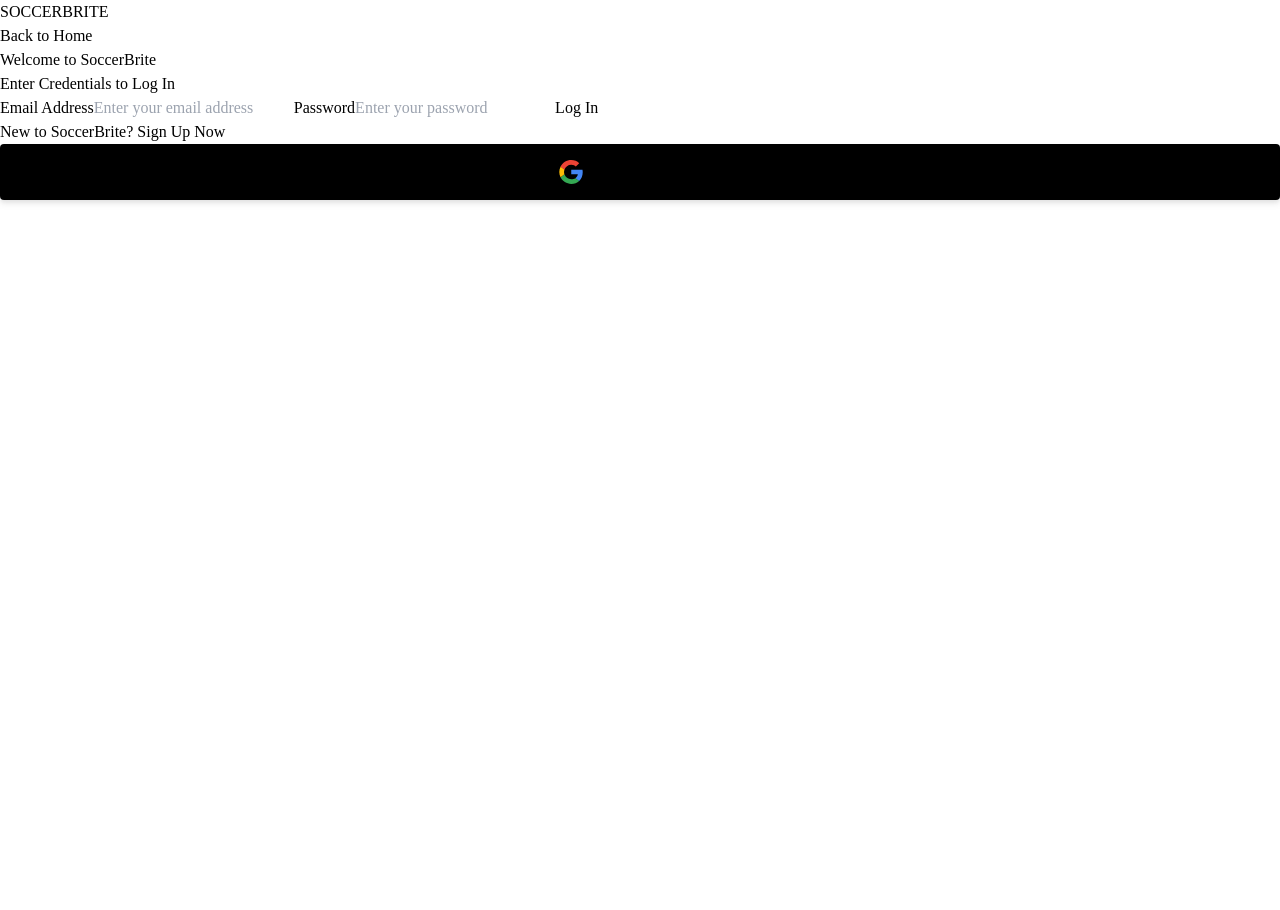
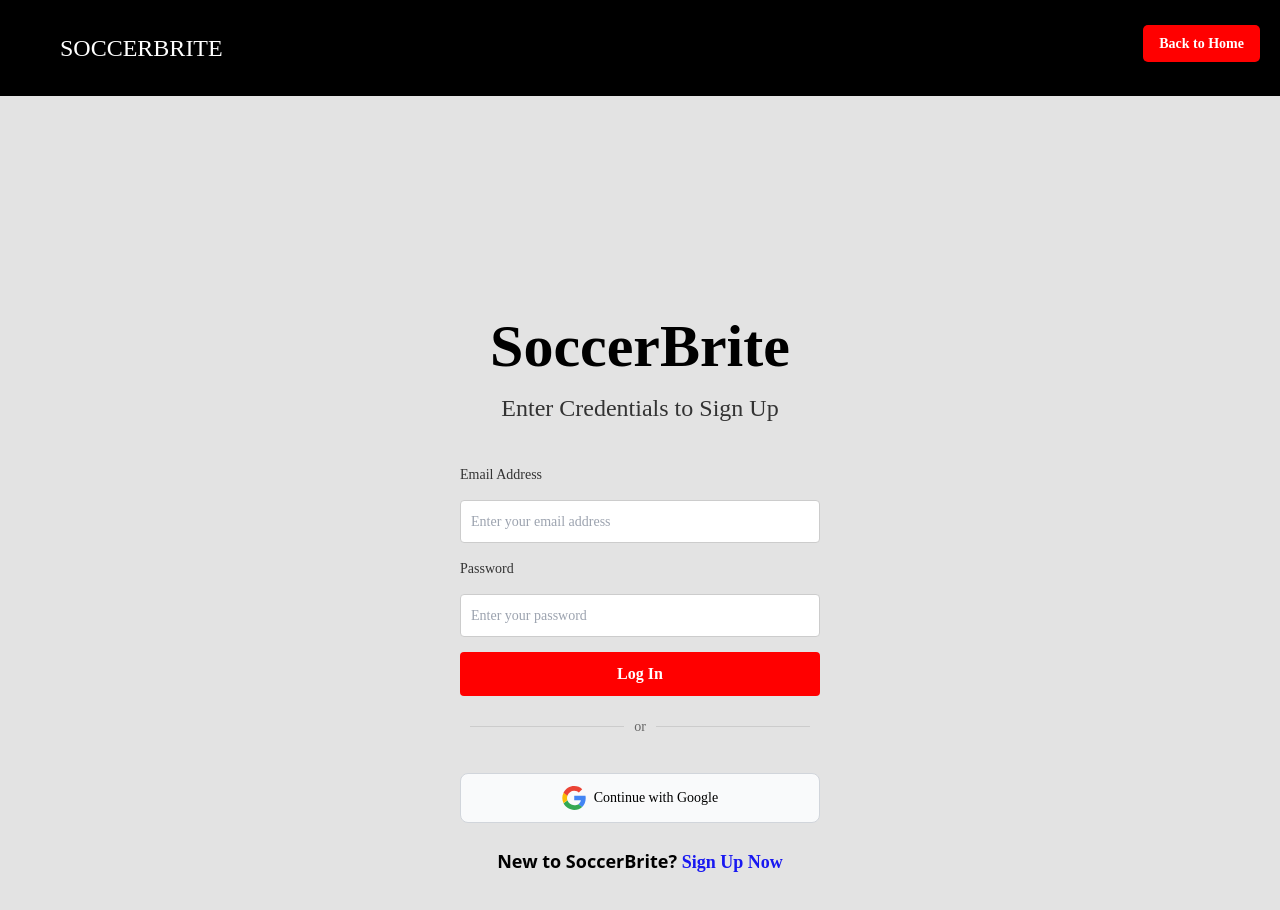
Before and after one commit to meftahul1/soccerbrite, a Next.js app in the folder client/: page /login in a window 1280 px wide. Shown: the top 910 px of the page. Before the commit the page ends 800 px from the top, so only its background shows below. Built offline with nearby package versions, Linux system fonts and the light colour scheme.

Commit message:
small changes

```diff
--- a/client/app/Home.css
+++ b/client/app/Home.css
@@ -2,6 +2,7 @@
   margin: 0;
   padding-bottom: 500px;
   background-color: #e3e3e3;
+  overflow: hidden;
 }
 
 .header {
@@ -295,3 +296,20 @@
 .google-btn {
   padding: 100px;
 }
+
+.divider {
+  display: flex;
+  align-items: center;
+  justify-content: center;
+  margin: 20px 0;
+}
+.line {
+  flex: 1;
+  height: 1px;
+  background-color: #ccc;
+  margin: 0 10px;
+}
+.or-text {
+  font-size: 14px;
+  color: #666;
+}
--- a/client/app/_components/GoogleButton.jsx
+++ b/client/app/_components/GoogleButton.jsx
@@ -3,14 +3,17 @@
 const GoogleButton = () => {
   return (
     <button
-      className="flex w-full justify-center gap-5 rounded bg-black px-4 py-4 text-sm font-bold drop-shadow-md hover:bg-gray-50"
+      className="flex w-full justify-center items-center gap-3 rounded-lg bg-gray-50 px-4 py-3 text-sm font-medium border border-gray-300 transition hover:bg-gray-100 mt-4"
       onClick={() => signIn('google')}
     >
-      <GoogleLogo />
-      <div>Sign in with Google</div>
+      <div className="flex items-center gap-2">
+        <GoogleLogo />
+        <span>Continue with Google</span>
+      </div>
+      {/* <span className="text-gray-500">→</span> */}
     </button>
-  )
-}
+  );
+};
 
 export default GoogleButton
 
--- a/client/app/_components/Navbar.jsx
+++ b/client/app/_components/Navbar.jsx
@@ -33,7 +33,7 @@
                 SoccerBrite
             </h1>
             <Link href="/signup">
-                <button className="hidden md:block bg-white px-8 py-2 rounded-full">Sign Up</button>
+                <button className="hidden md:block bg-white px-8 py-2 rounded-full transition hover:bg-gray-200">Sign Up</button>
             </Link>
             {/* <button className="hidden md:block bg-white px-8 py-2 rounded-full">Sign Up</button> */}
             <Image src={icon} onClick={() => setshowMenu(true)} alt="icon" className='md:hidden w-7 cursor-pointer'/>
--- a/client/app/login/page.js
+++ b/client/app/login/page.js
@@ -1,11 +1,11 @@
 "use client";
-import Image from 'next/image';
-// SoccerBriteLanding.jsx
 import React from 'react';
-// import '../Home.css';
+import '../Home.css';
 import '@styles/globals.css'
 import Link from 'next/link';
 import GoogleButton from '../_components/GoogleButton';
+
+
 
 
 const Login = () => {
@@ -18,8 +18,13 @@
         </div>
       </div>
       <div className="signup-container">
-        <h1>Welcome to SoccerBrite</h1>
-        <h2>Enter Credentials to Log In</h2>
+
+        <h1 className="text-2xl sm:text-5xl md:text-6xl font-bold mb-4">
+            SoccerBrite
+        </h1>
+        <h2 className="text-lg sm:text-xl md:text-2xl font-medium">
+            Enter Credentials to Sign Up
+        </h2>
 
         <form className="signup-form">
 
@@ -32,6 +37,16 @@
           <button type="submit" className="signup-btn">Log In</button>
         </form>
 
+        <div className="divider">
+          <span className="line"></span>
+          <span className="or-text">or</span>
+          <span className="line"></span>
+        </div>
+
+        <div className="google-container">
+          <GoogleButton className='google-btn'/>
+        </div>
+
         <p className='join'>
             New to SoccerBrite?{' '}
             <Link href="/signup" className='join-now'>
@@ -39,10 +54,6 @@
             </Link>
         </p>
 
-        <div className="google-container">
-          <GoogleButton className='google-btn'/>
-        </div>
-
       </div>
       </>
     );
--- a/client/app/page.jsx
+++ b/client/app/page.jsx
@@ -95,7 +95,6 @@
     <About />
     <Events />
     <Footer />
-
     </div>
 
   );
--- a/client/app/signup/page.js
+++ b/client/app/signup/page.js
@@ -16,8 +16,14 @@
         </div>
       </div>
       <div className="signup-container">
-        <h1>Welcome to SoccerBrite</h1>
-        <h2>Enter Credentials to Sign Up</h2>
+
+      <h1 className="text-2xl sm:text-5xl md:text-6xl font-bold mb-4">
+          SoccerBrite
+      </h1>
+      <h2 className="text-lg sm:text-xl md:text-2xl font-medium">
+          Enter Credentials to Sign Up
+      </h2>
+
 
         <form className="signup-form">
           <label htmlFor="firstName">First Name</label>
--- a/client/styles/globals.css
+++ b/client/styles/globals.css
@@ -6,3 +6,7 @@
 * {
     font-family: Saira-Condensed;
 }
+
+body {
+    overflow: hidden;
+}
```
